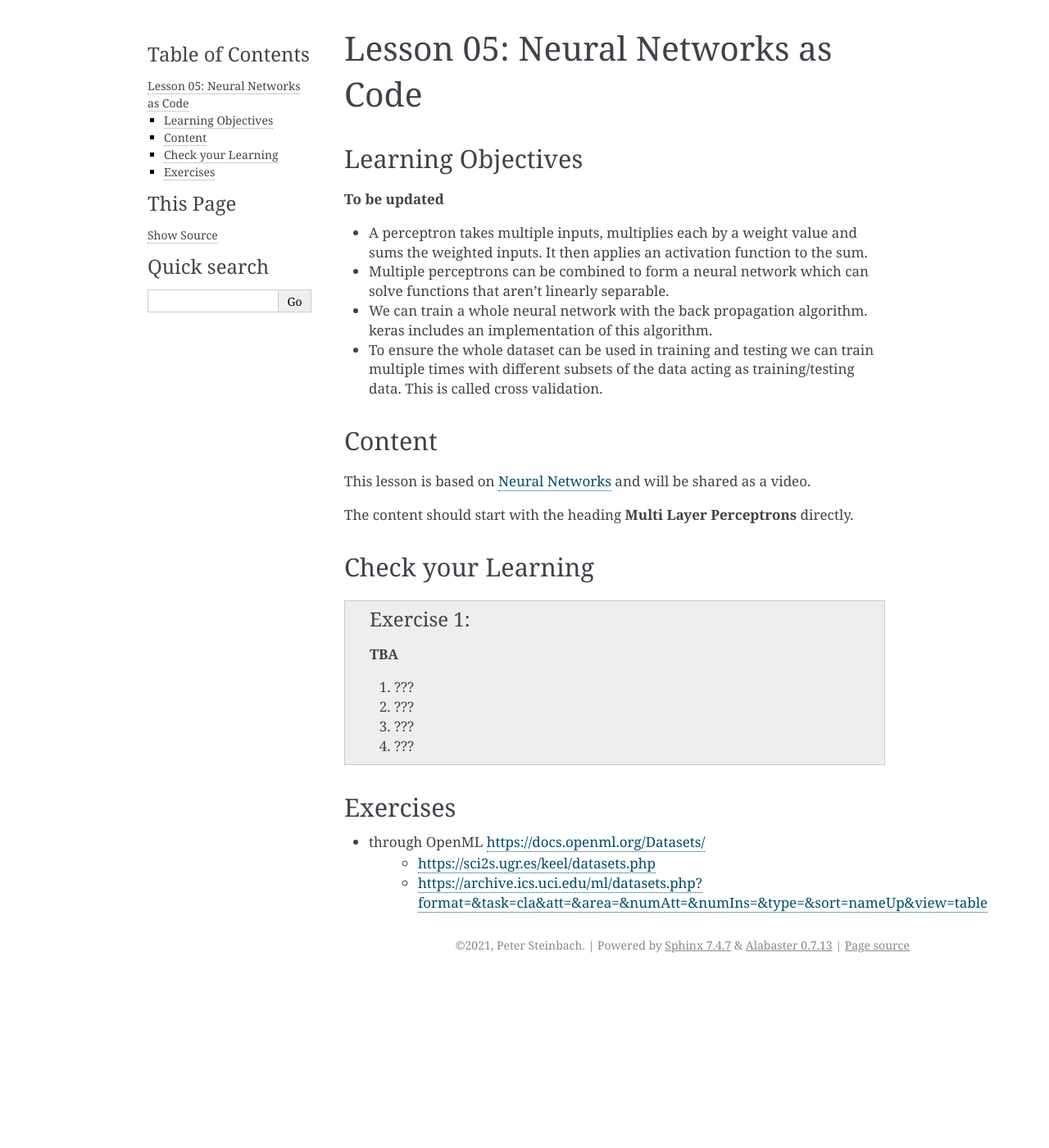
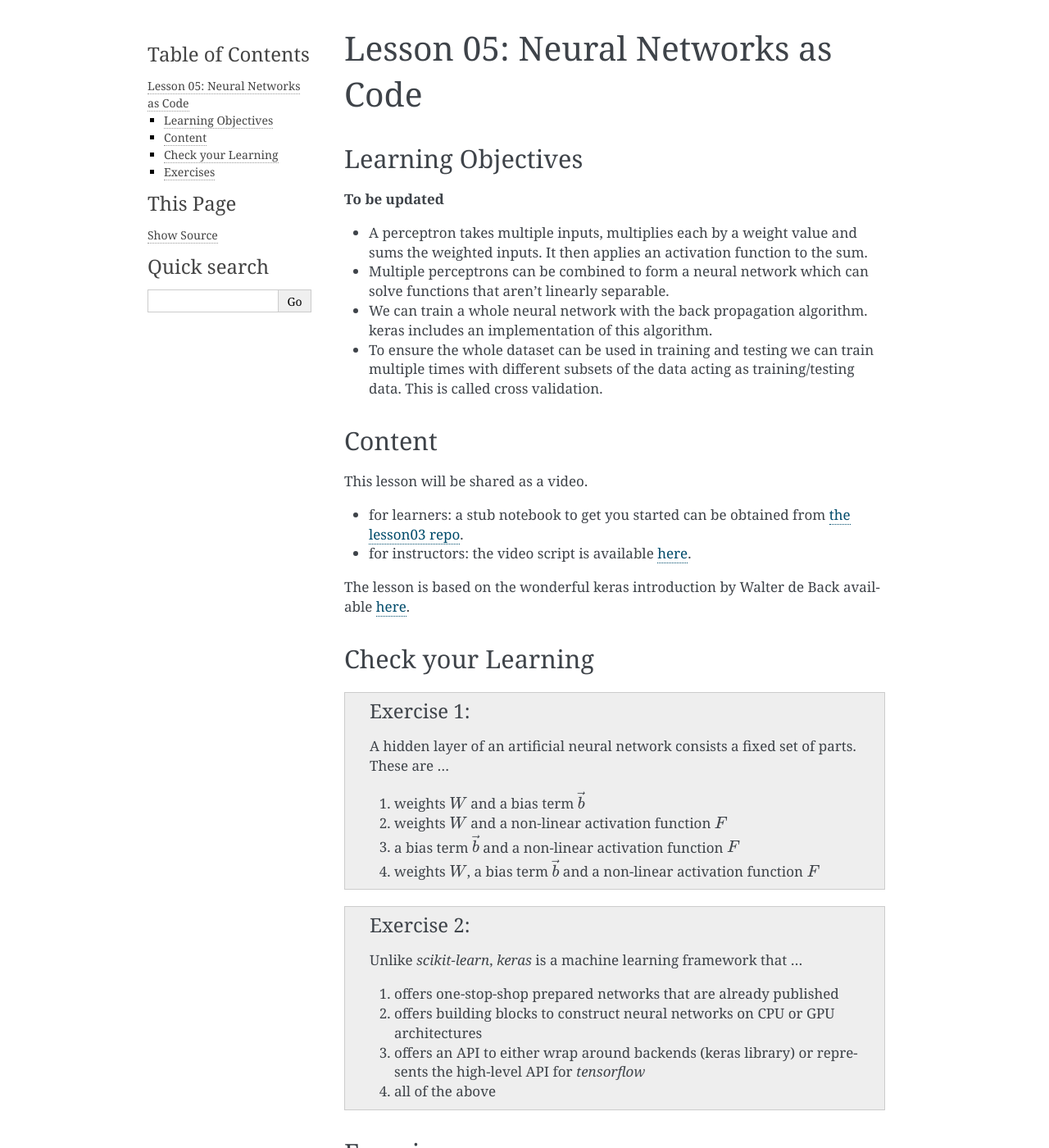
Before and after one commit to deeplearning540/deeplearning540.github.io, a Sphinx documentation site: the page built from source/lesson05/content.rst, in a window 1280 px wide and 1400 px high. Shown: the whole window at 82% size. Built offline with Sphinx 7.4.7, drawn with Linux system fonts in a browser that asks for light colours.

Commit message:
two simple questions for this lesson to start

```diff
--- a/source/lesson05/content.rst
+++ b/source/lesson05/content.rst
@@ -15,21 +15,34 @@ Learning Objectives
 Content
 =======
 
-This lesson is based on `Neural Networks <https://carpentries-incubator.github.io/machine-learning-novice-sklearn/05-neural-networks/index.html>`_ and will be shared as a video.
+This lesson will be shared as a video.
 
-The content should start with the heading **Multi Layer Perceptrons** directly.
+* for learners: a stub notebook to get you started can be obtained from `the lesson03 repo <https://github.com/deeplearning540/lesson04/blob/main/lesson.ipynb>`_.
+* for instructors: the video script is available `here <https://github.com/deeplearning540/deeplearning540.github.io/blob/main/source/lesson04/script.ipynb>`_.
+
+The lesson is based on the wonderful keras introduction by Walter de Back available `here <https://gitlab.com/wdeback/dl-keras-tutorial>`_.
 
 Check your Learning
 ===================
 
 .. admonition:: Exercise 1
 
-   **TBA**
+   A hidden layer of an artificial neural network consists a fixed set of parts. These are ...
 
-   1. ???
-   2. ???
-   3. ???
-   4. ???
+   1. weights :math:`W` and a bias term :math:`\vec{b}`
+   2. weights :math:`W` and a non-linear activation function :math:`F`
+   3. a bias term :math:`\vec{b}` and a non-linear activation function :math:`F`
+   4. weights :math:`W`, a bias term :math:`\vec{b}` and a non-linear activation function :math:`F`
+
+.. admonition:: Exercise 2
+
+   Unlike `scikit-learn`, `keras` is a machine learning framework that ...
+
+   1. offers one-stop-shop prepared networks that are already published
+   2. offers building blocks to construct neural networks on CPU or GPU architectures
+   3. offers an API to either wrap around backends (keras library) or represents the high-level API for `tensorflow`
+   4. all of the above
+
 
 
 Exercises
```
